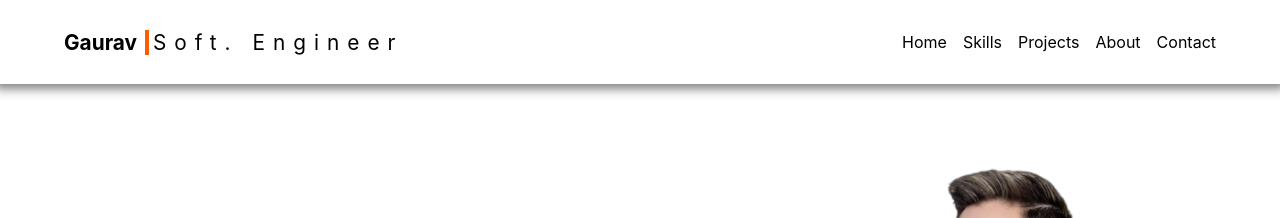
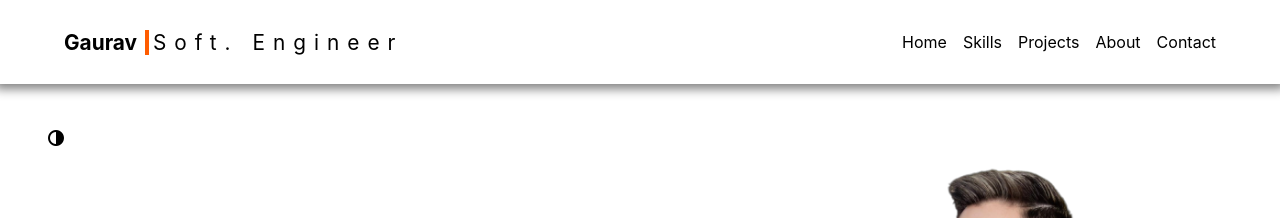
Before and after one commit to GauravShreenet/protfolioreact, a React (Create React App) app: page / in a window 1280 px wide. Shown: the top 218 px of the page. Built offline with nearby package versions, Linux system fonts and the light colour scheme.

Commit message:
added dark mode

```diff
--- a/src/App.js
+++ b/src/App.js
@@ -12,8 +12,11 @@ import { Skills } from './components/Skills';
 function App() {
   return (
     <>
-
+      <input type="checkbox" id="darkMode" />
       <div className="wrapper">
+        <label for="darkMode" class="dark-mode-toggle">
+          <i class="fa-solid fa-circle-half-stroke"></i>
+        </label>
         <NavBar />
         <Hero />
         <Indo />
```
Lines whose indentation alone changed are shown as unchanged.
